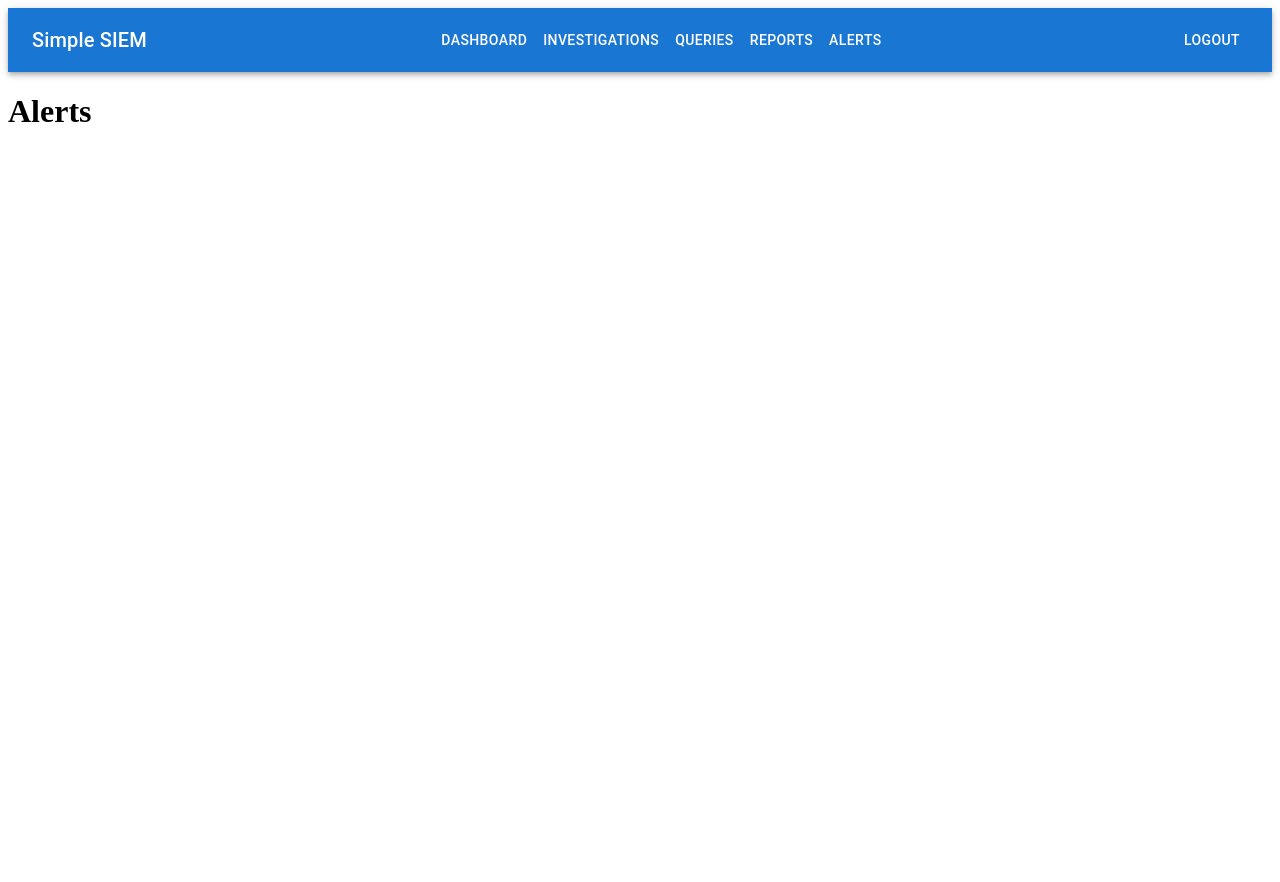
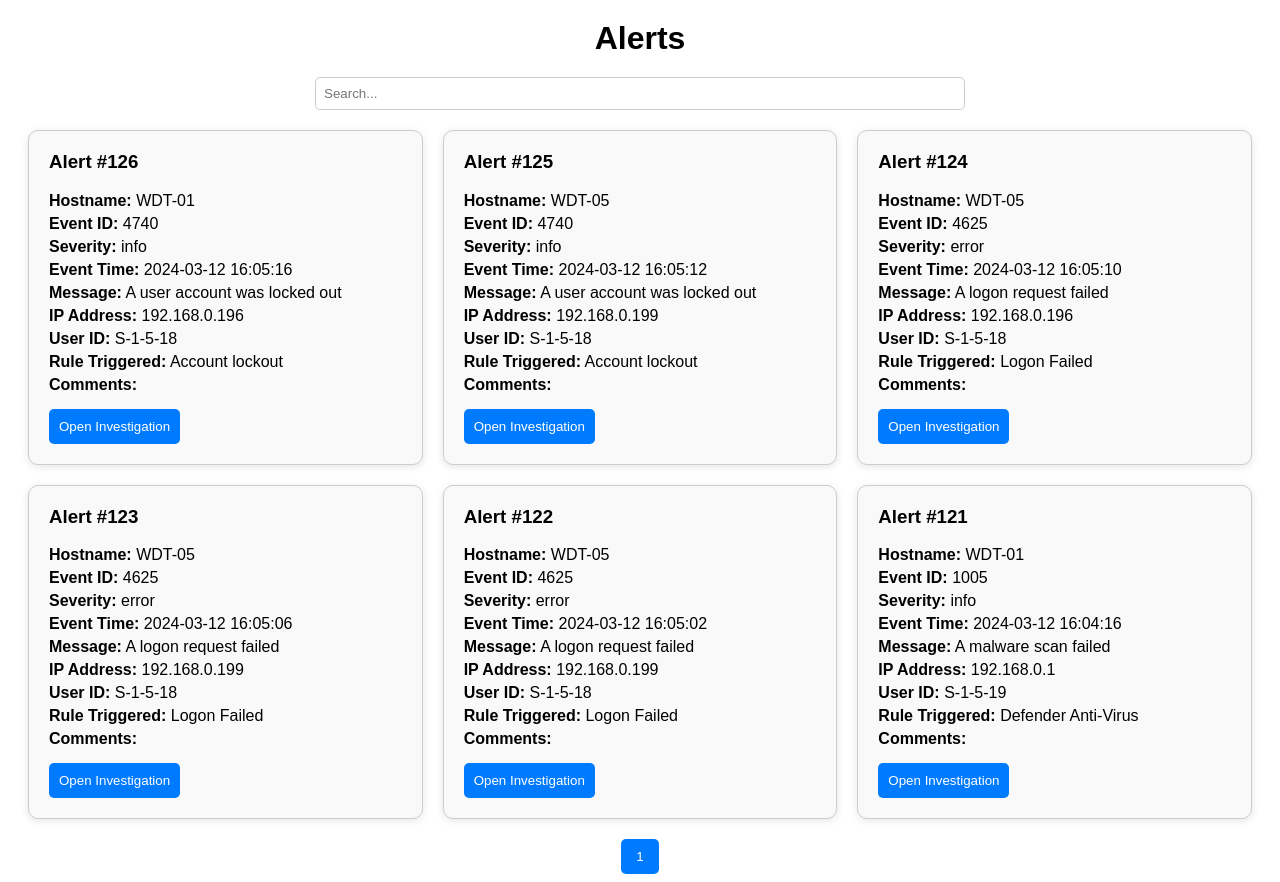
Before and after one commit to kylerobertson84/i14-ssiem, a React (Create React App) app in the folder frontend/: page /alerts in a window 1280 px wide. Before the commit the page ends 800 px from the top, so only its background shows below. Built offline with nearby package versions, Linux system fonts and the light colour scheme.

Commit message:
fixing the alert page

```diff
--- a/frontend/src/pages/alerts.js
+++ b/frontend/src/pages/alerts.js
@@ -1,16 +1,57 @@
+import React, { useState, useEffect } from 'react';
+import Alert from '../components/Alerts';
+import '../pages/Design.css';
+import alertsData from '../data/alerts.json';  // Importing pre-saved alerts data
 
-import React from 'react';
-import Navbar from '../components/NavBar';
+const AlertsPage = () => {
+    const [alerts, setAlerts] = useState([]);
+    const [currentPage, setCurrentPage] = useState(1);
+    const alertsPerPage = 6;
+    const [searchTerm, setSearchTerm] = useState('');
 
+    useEffect(() => {
+        // Load alerts from a pre-saved file
+        setAlerts(alertsData);
+    }, []);
 
-const Alerts = () => {
+    // Handle Search
+    const filteredAlerts = alerts.filter(
+        (alert) =>
+            alert.hostname.toLowerCase().includes(searchTerm.toLowerCase()) ||
+            alert.severity.toLowerCase().includes(searchTerm.toLowerCase())
+    );
+
+    // Pagination Logic
+    const indexOfLastAlert = currentPage * alertsPerPage;
+    const indexOfFirstAlert = indexOfLastAlert - alertsPerPage;
+    const currentAlerts = filteredAlerts.slice(indexOfFirstAlert, indexOfLastAlert);
+
+    const paginate = (pageNumber) => setCurrentPage(pageNumber);
+
     return (
         <div>
-            <Navbar />
             <h1>Alerts</h1>
-
+            <div className="search-container">
+                <input
+                    type="text"
+                    placeholder="Search..."
+                    onChange={(e) => setSearchTerm(e.target.value)}
+                />
+            </div>
+            <div className="alerts-grid">
+                {currentAlerts.map(alert => (
+                    <Alert key={alert.id} alert={alert} />
+                ))}
+            </div>
+            <div className="pagination">
+                {[...Array(Math.ceil(filteredAlerts.length / alertsPerPage)).keys()].map(i => (
+                    <button key={i + 1} onClick={() => paginate(i + 1)}>
+                        {i + 1}
+                    </button>
+                ))}
+            </div>
         </div>
     );
 };
 
-export default Alerts;
+export default AlertsPage;
```
